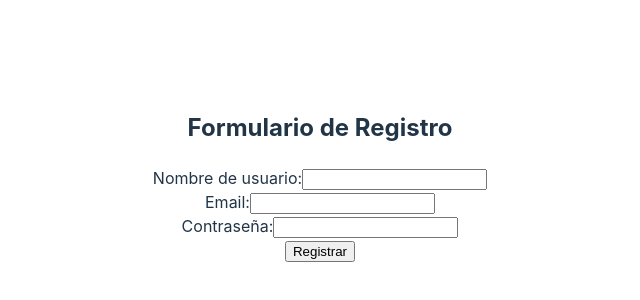
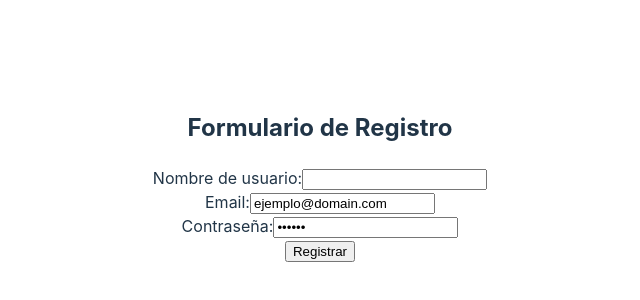
Before and after one commit to m3lb1z/in-react-esencial-example, a React (Vite) app: page / in a window 1280 px wide. Shown: the part 224-524 px from the top of the page, without its empty margins (320-960 px from the left). Built offline with nearby package versions, Linux system fonts and the light colour scheme.

Commit message:
enlazando un objeto con los campos de entrada
se creo un estado de un objeto para luego guardar la informacion que se ingrese por el usuario a traves de los inputs

```diff
--- a/src/components/MiFormulario.jsx
+++ b/src/components/MiFormulario.jsx
@@ -1,46 +1,38 @@
+import { useState } from "react";
+
 const MiFormulario = () => {
-  const activarPorEvento = (e) => {
-    e.stopPropagation();
-    console.log(`label activado: ${e.type}`);
-  };
-
-  const inputActivado = (event) => {
-    event.stopPropagation();
-    console.log(`input activado: ${event.type}`);
-  };
-
-  const formularioActivado = (event) => {
-    event.stopPropagation();
-    console.log(`formulario activado: ${event.type}`);
-  };
+  const [formData, setFormData] = useState({
+    username: "",
+    email: "ejemplo@domain.com",
+    password: "123456",
+  });
 
   return (
     <div>
       <h2>Formulario de Registro</h2>
-      <form autoComplete="off" onClick={formularioActivado}>
-        <label htmlFor="username" onMouseOver={activarPorEvento}>
-          Nombre de usuario:
-        </label>
+      <form autoComplete="off">
+        <div>
+          <label htmlFor="username">Nombre de usuario:</label>
           <input
             type="text"
             name="username"
             id="username"
-          onClick={inputActivado}
+            value={formData.username}
           />
-        <br />
+        </div>
+        <div>
           <label htmlFor="email">Email:</label>
+          <input type="email" name="email" id="email" value={formData.email} />
+        </div>
+        <div>
+          <label htmlFor="password">Contraseña:</label>
           <input
-          type="email"
-          name="email"
-          id="email"
-          onChange={activarPorEvento}
+            type="password"
+            name="password"
+            id="password"
+            value={formData.password}
           />
-        <br />
-        <label htmlFor="password" onClick={activarPorEvento}>
-          Contraseña:
-        </label>
-        <input type="password" name="password" id="password" />
-        <br />
+        </div>
         <input type="submit" value="Registrar" />
       </form>
     </div>
```
Lines whose indentation alone changed are shown as unchanged.
